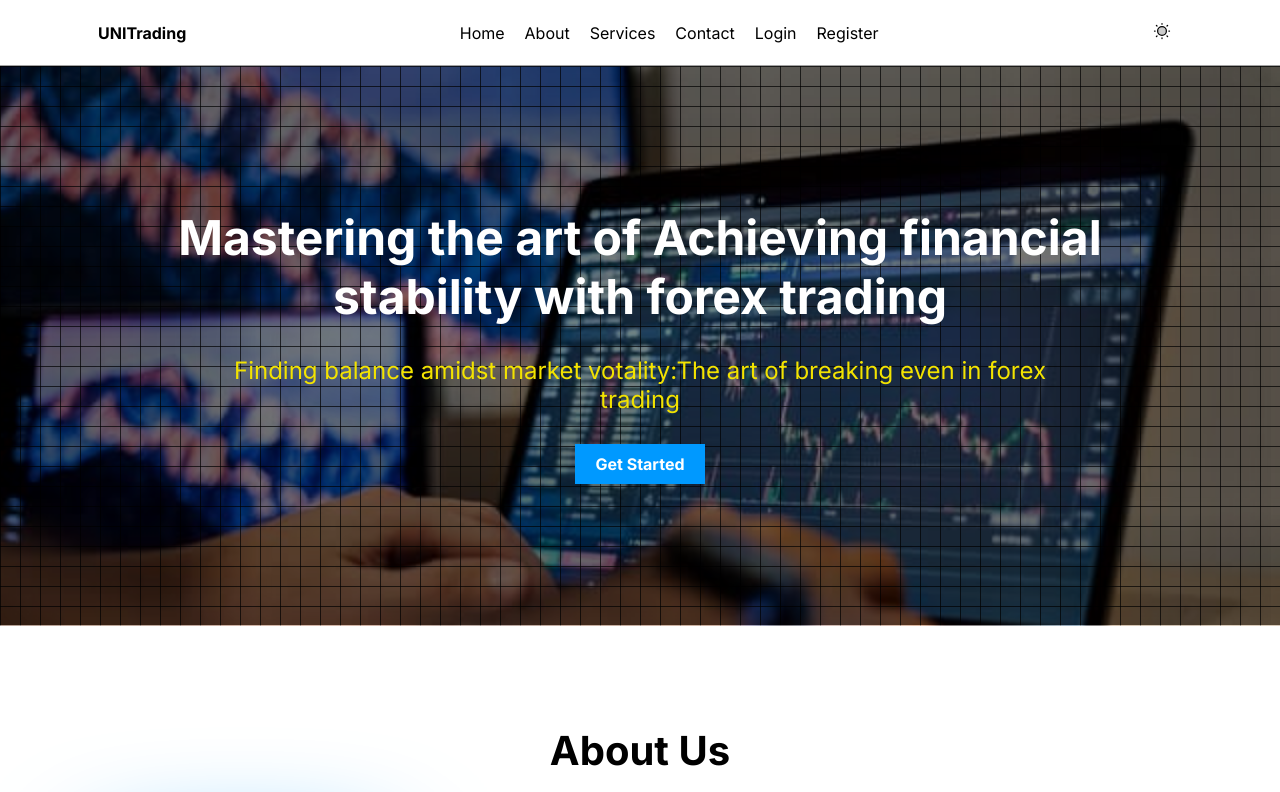
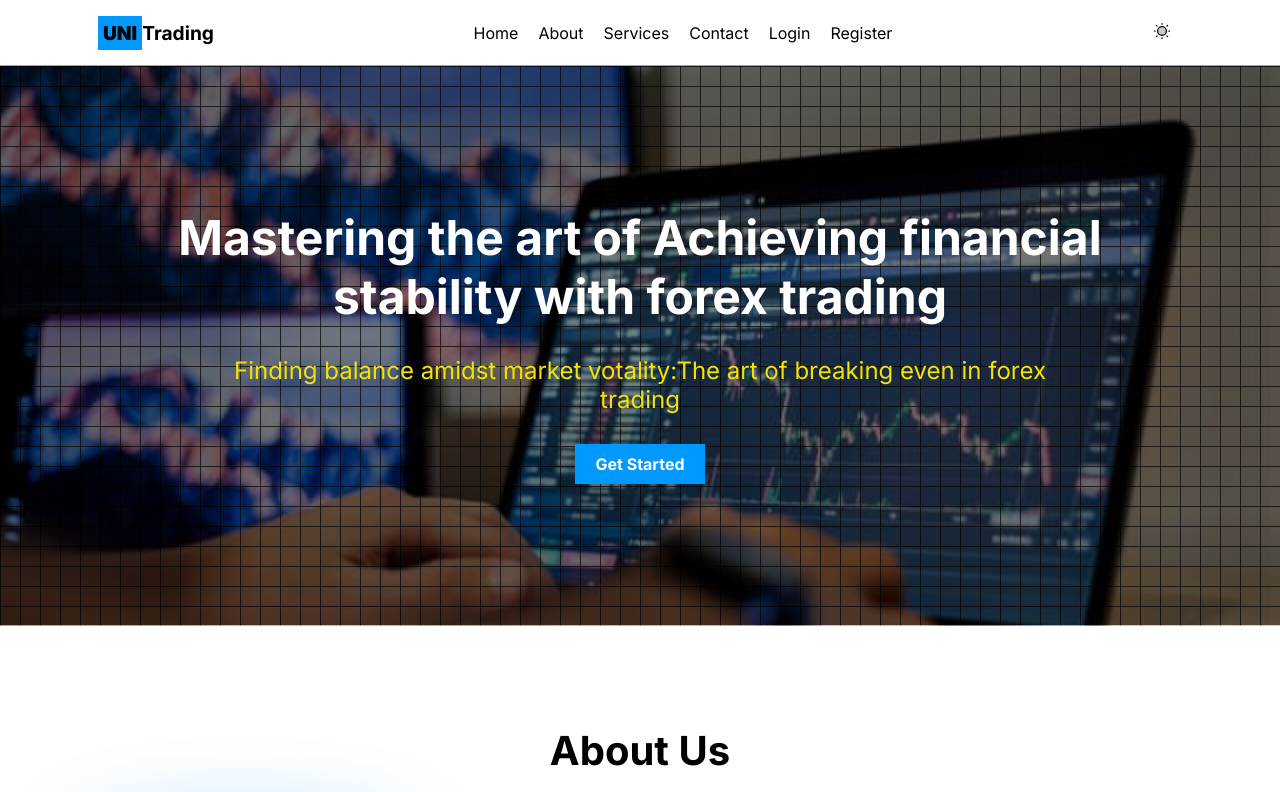
Before and after one commit to etornam45/forex_danny, a Next.js app: page / in a window 1280 px wide. Shown: the top 792 px of the page. Built offline with nearby package versions, Linux system fonts and the light colour scheme; no server answers.

Commit message:
current working state

```diff
--- a/app/globals.css
+++ b/app/globals.css
@@ -46,7 +46,7 @@
     color: #0b0b16;
   }
 
-    button{
+  button {
     background: white;
   }
   :root {
@@ -97,10 +97,10 @@ body {
   overflow-x: hidden;
   transition: 300ms;
   --color: rgba(0, 0, 0, 0.692) !important;
+  font-family: sans-serif;
 }
 
-
-body.dark{
+body.dark {
   --primary-color: hsl(204, 100%, 36%);
   --background-color: #222235db;
   background: var(--background-color);
@@ -109,14 +109,13 @@ body.dark{
   --text-color: #fff !important;
 }
 
-
 body.dark b,
 body.dark h1,
 body.dark h2,
 body.dark h3,
 body.dark h4,
 body.dark h5,
-body.dark h6{
+body.dark h6 {
   color: white;
 }
 
@@ -135,13 +134,12 @@ a {
   text-decoration: none;
 }
 
-
-img{
+img {
   width: 100%;
   height: auto;
 }
 
-.fluid-container{
+.fluid-container {
   display: flex;
   justify-content: space-between;
   align-items: center;
@@ -151,15 +149,14 @@ img{
   height: 100%;
 }
 
-
-@media screen and (max-width: 1100px){
-  .fluid-container{
+@media screen and (max-width: 1100px) {
+  .fluid-container {
     width: 100%;
   }
 }
 
 @media screen and (max-width: 800px) {
-  .fluid-container{
+  .fluid-container {
     flex-direction: column;
   }
 }
@@ -170,8 +167,18 @@ img{
   }
 }
 
-
-footer{
+footer {
   background: color-mix(in xyz, var(--primary-color) 80%, white 20%);
   color: black;
 }
+
+.logo {
+  font-weight: bolder;
+  font-size: 1.2rem;
+}
+
+.logo span {
+  background: var(--primary-color);
+  padding: 5px;
+  font-weight: 900;
+}
--- a/next.config.js
+++ b/next.config.js
@@ -1,11 +1,20 @@
 /** @type {import('next').NextConfig} */
 const nextConfig = {
-    sassOptions: {
-        includePaths: ['app']
-    },
-    images: {
-        domains: ['img.icons8.com'],
-      },
-}
+  sassOptions: {
+    includePaths: ["app"],
+  },
+  images: {
+    domains: ["img.icons8.com","lh3.googleusercontent.com","api.dicebear.com"],
+  },
+  env: {
+    API_KEY: "AIzaSyD2D0hvG9CnD30cR4p_tmeT-0vDuVbBaOQ",
+    AUTH_DOMAIN: "uni-trading.firebaseapp.com",
+    PROJEDT_ID: "uni-trading",
+    STORAGE_BUCKET: "uni-trading.appspot.com",
+    MESSAGING_SENDER_ID: "447459518433",
+    APP_ID: "1:447459518433:web:dde873b52446d47ebc14a0",
+    MEASUREMENT_ID: "G-0WFE7SGFVN",
+  },
+};
 
-module.exports = nextConfig
+module.exports = nextConfig;
--- a/package.json
+++ b/package.json
@@ -12,6 +12,7 @@
     "@types/node": "20.5.6",
     "@types/react": "18.2.21",
     "@types/react-dom": "18.2.7",
+    "firebase": "^10.4.0",
     "next": "13.4.19",
     "react": "18.2.0",
     "react-dom": "18.2.0",
--- a/tsconfig.json
+++ b/tsconfig.json
@@ -22,6 +22,6 @@
       "@/*": ["./app/*"]
     }
   },
-  "include": ["next-env.d.ts", "**/*.ts", "**/*.tsx", ".next/types/**/*.ts"],
+  "include": ["next-env.d.ts", "**/*.ts", "**/*.tsx", ".next/types/**/*.ts", "app/(user)/[user]/investment/dailogContext.js"],
   "exclude": ["node_modules"]
 }
```
Also changed, not shown: 2 other files (tests, documents, lock files or other folders). Lines whose indentation alone changed are shown as unchanged.
